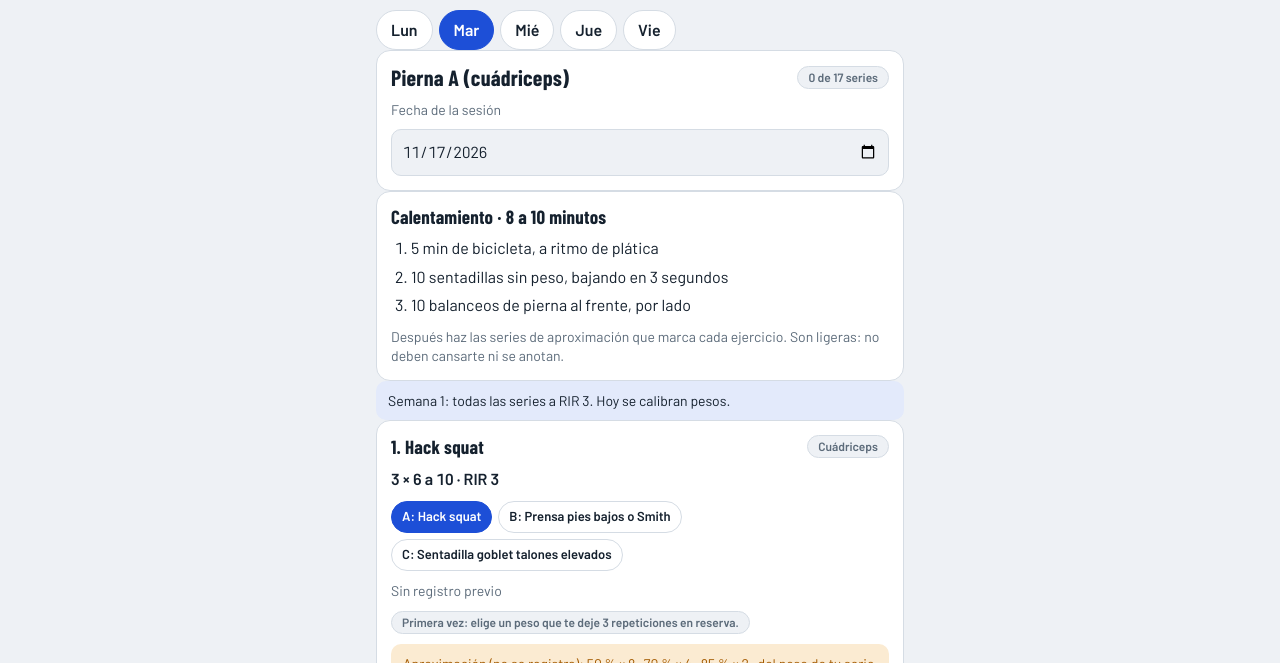
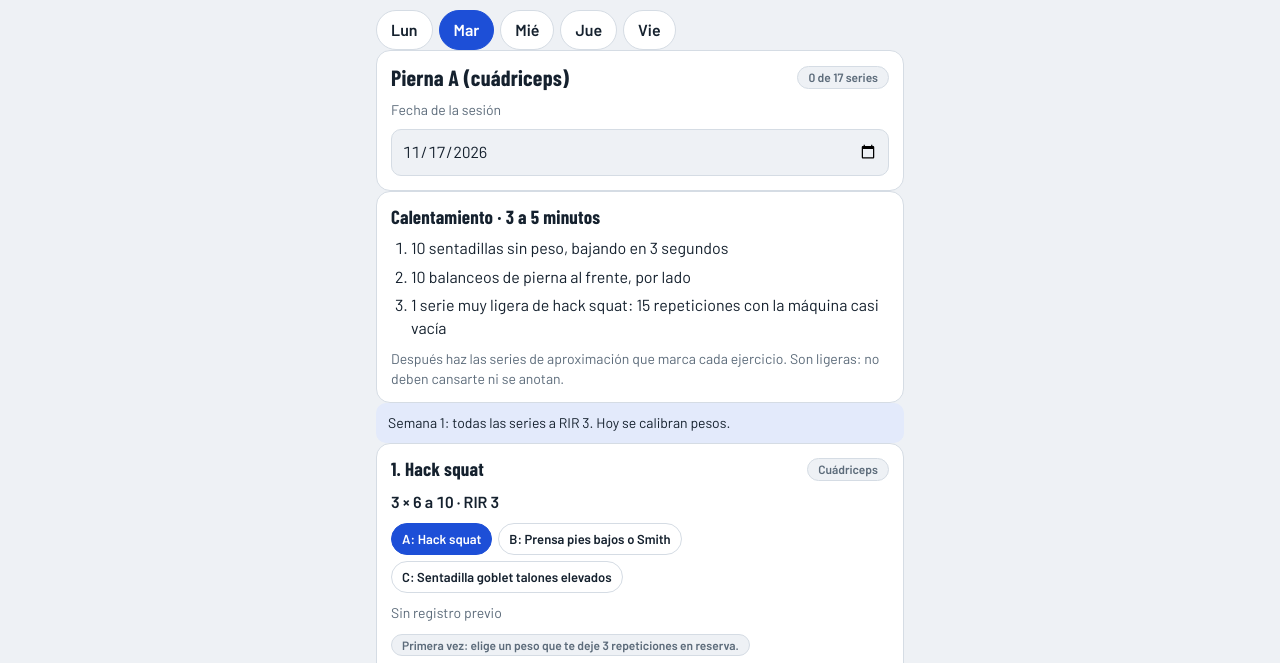
Before and after one commit to Manutronic24/entreno, a plain HTML site: page index.html in a window 1280 px wide. Shown: the part 69-732 px from the top of the page. Drawn offline with nearby package versions, Linux system fonts and the light colour scheme.

Commit message:
Add files via upload

```diff
--- a/index.html
+++ b/index.html
@@ -168,11 +168,11 @@ var PROG = {
  ]}
 };
 var WARM = {
- lun:["5 min de caminadora inclinada o bicicleta, a ritmo de plática","10 círculos de hombro hacia adelante y 10 hacia atrás, por lado","15 jalones a la cara con polea muy ligera"],
- mar:["5 min de bicicleta, a ritmo de plática","10 sentadillas sin peso, bajando en 3 segundos","10 balanceos de pierna al frente, por lado"],
- mie:["5 min de bicicleta o elíptica con brazos, a ritmo de plática","10 círculos de hombro hacia adelante y 10 hacia atrás, por lado","15 flexiones y extensiones de codo sin peso"],
- jue:["5 min de caminadora inclinada, a ritmo de plática","10 bisagras de cadera sin peso (cadera atrás, espalda recta)","10 puentes de glúteo en el piso"],
- vie:["5 min de elíptica o remo, a ritmo de plática","10 círculos de hombro hacia adelante y 10 hacia atrás, por lado","15 jalones a la cara con polea muy ligera"]
+ lun:["10 círculos de hombro hacia adelante y 10 hacia atrás, por lado","15 jalones a la cara con polea muy ligera","1 serie muy ligera del press inclinado: 15 repeticiones con cerca del 30 % de tu peso"],
+ mar:["10 sentadillas sin peso, bajando en 3 segundos","10 balanceos de pierna al frente, por lado","1 serie muy ligera de hack squat: 15 repeticiones con la máquina casi vacía"],
+ mie:["10 círculos de hombro hacia adelante y 10 hacia atrás, por lado","15 flexiones y extensiones de codo sin peso","1 serie muy ligera de curl en polea: 15 repeticiones con cerca del 30 % de tu peso"],
+ jue:["10 bisagras de cadera sin peso (cadera atrás, espalda recta)","10 puentes de glúteo en el piso","1 serie muy ligera de peso muerto rumano: 15 repeticiones solo con la barra"],
+ vie:["10 círculos de hombro hacia adelante y 10 hacia atrás, por lado","15 jalones a la cara con polea muy ligera","1 serie muy ligera del press de pecho: 15 repeticiones con cerca del 30 % de tu peso"]
 };
 /* Series de aproximación: [porcentaje del peso de trabajo, repeticiones] */
 var AP_FULL=[[50,8],[70,4],[85,2]], AP_MID=[[50,8],[75,4]], AP_ONE=[[60,6]];
@@ -288,7 +288,7 @@ function viewHoy(){
   h+='<div class="chips" role="group" aria-label="Día de la rutina">'+DAYS.map(function(d){return '<button type="button" class="chip" data-day="'+d+'" aria-pressed="'+(d===ui.day)+'">'+PROG[d].label+'</button>';}).join("")+'</div>';
   h+='<div class="card"><div class="row between"><h2>'+esc(p.t)+'</h2><span class="pill idle" id="count"></span></div>'+
      '<label class="sub" for="fecha">Fecha de la sesión</label><input type="date" id="fecha" value="'+ui.date+'"></div>';
-  h+='<div class="card"><h3>Calentamiento · 8 a 10 minutos</h3><ol class="warm">'+WARM[ui.day].map(function(w){return '<li>'+esc(w)+'</li>';}).join("")+'</ol><div class="sub">Después haz las series de aproximación que marca cada ejercicio. Son ligeras: no deben cansarte ni se anotan.</div></div>';
+  h+='<div class="card"><h3>Calentamiento · 3 a 5 minutos</h3><ol class="warm">'+WARM[ui.day].map(function(w){return '<li>'+esc(w)+'</li>';}).join("")+'</ol><div class="sub">Después haz las series de aproximación que marca cada ejercicio. Son ligeras: no deben cansarte ni se anotan.</div></div>';
   if(wk===1)h+='<div class="note info">Semana 1: todas las series a RIR 3. Hoy se calibran pesos.</div>';
   else if(wk===6)h+='<div class="note warn">Semana 6: descarga. Mismos pesos, la mitad de las series, todo a RIR 4.</div>';
   p.ex.forEach(function(e,i){
--- a/sw.js
+++ b/sw.js
@@ -1,5 +1,5 @@
 /* Guarda la app para usarla sin conexion. Sube el numero de version al publicar cambios. */
-const CACHE = "entreno-v2";
+const CACHE = "entreno-v3";
 const CORE = ["./", "./index.html", "./manifest.webmanifest", "./icon-192.png", "./icon-512.png", "./icon-maskable-512.png"];
 self.addEventListener("install", e => {
   e.waitUntil(caches.open(CACHE).then(c => c.addAll(CORE)).then(() => self.skipWaiting()));
```
